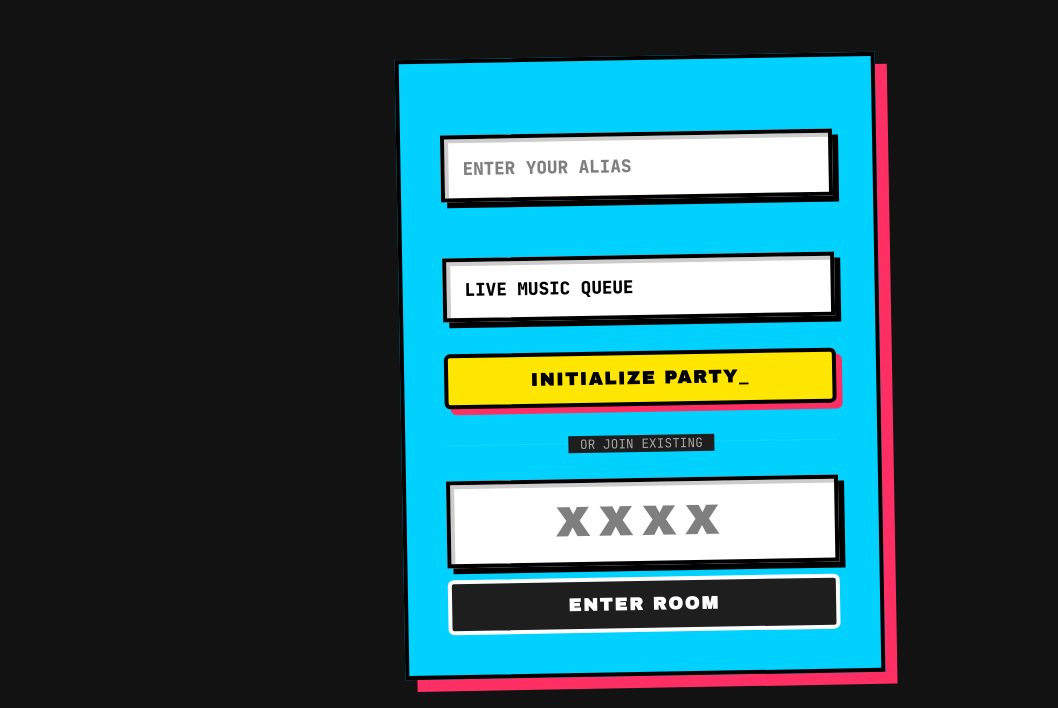
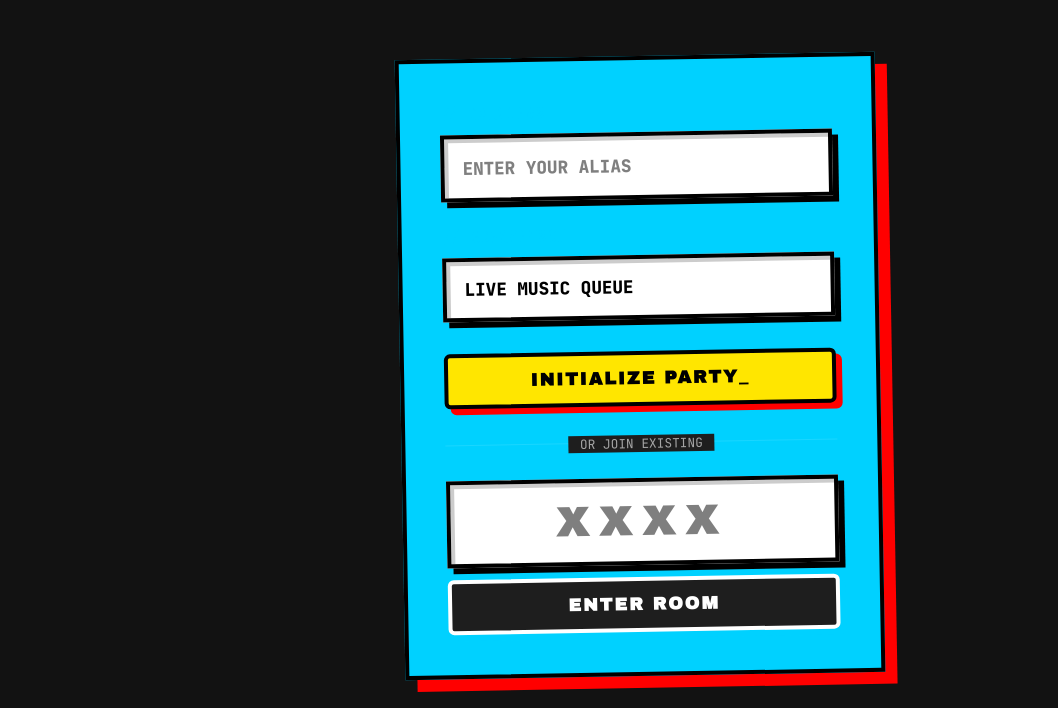
Before and after one commit to Ibaner20065/auxdrop, a website built with Vite: page client/index.html in a window 1280 px wide. Shown: the part 252-960 px from the top of the page, without its empty margins (0-1058 px from the left). Built offline with nearby package versions, Linux system fonts and the light colour scheme; no server answers.

Commit message:
UI: Swap synthwave pink for pure brutalist Hazard Red

```diff
--- a/client/index.css
+++ b/client/index.css
@@ -10,7 +10,7 @@
 
   /* High-Saturation Highlight Block Colors */
   --accent-yellow: #FFE600; /* New Electric Yellow */
-  --neon-pink: #FF2E63;
+  --neon-pink: #FF0000; /* Hazard Red */
   --neon-cyan: #00D1FF;
   --accent-orange: #FF5F1F;
   --neon-purple: #6C5CE7;
```
